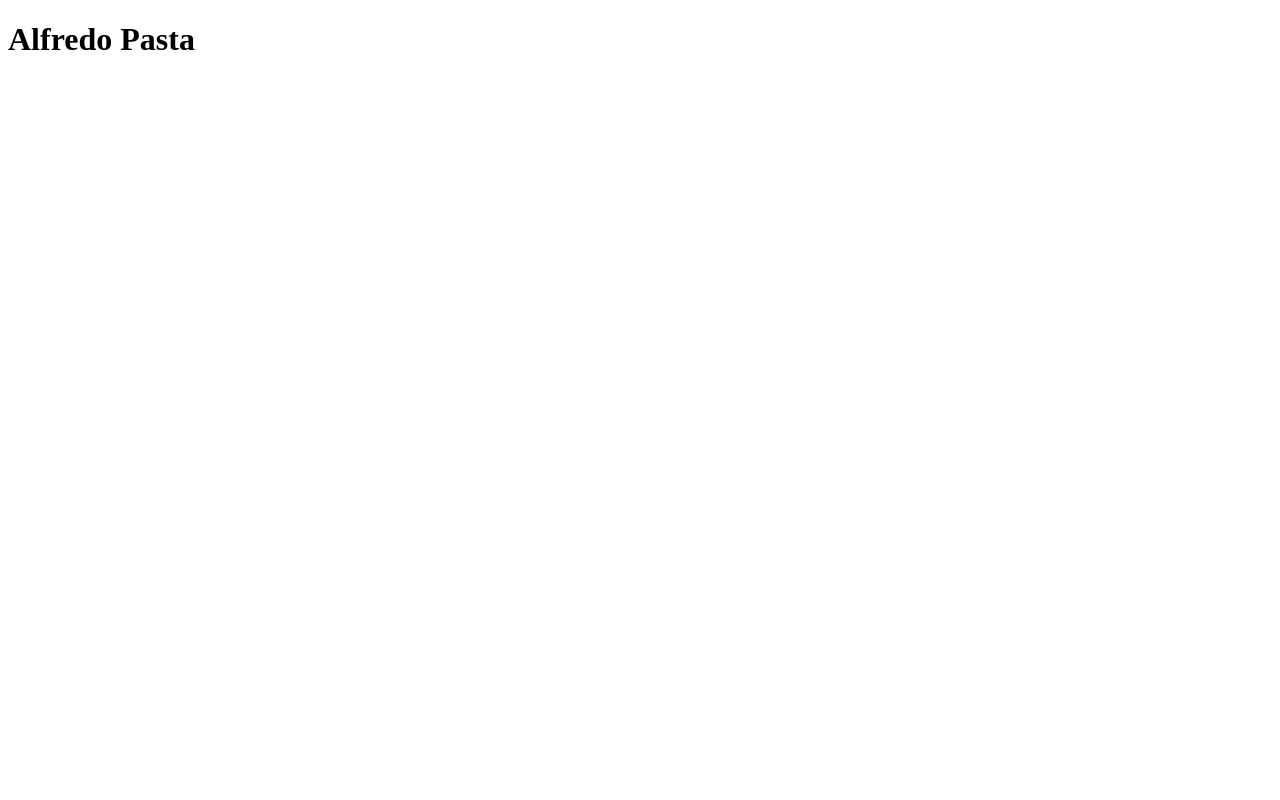
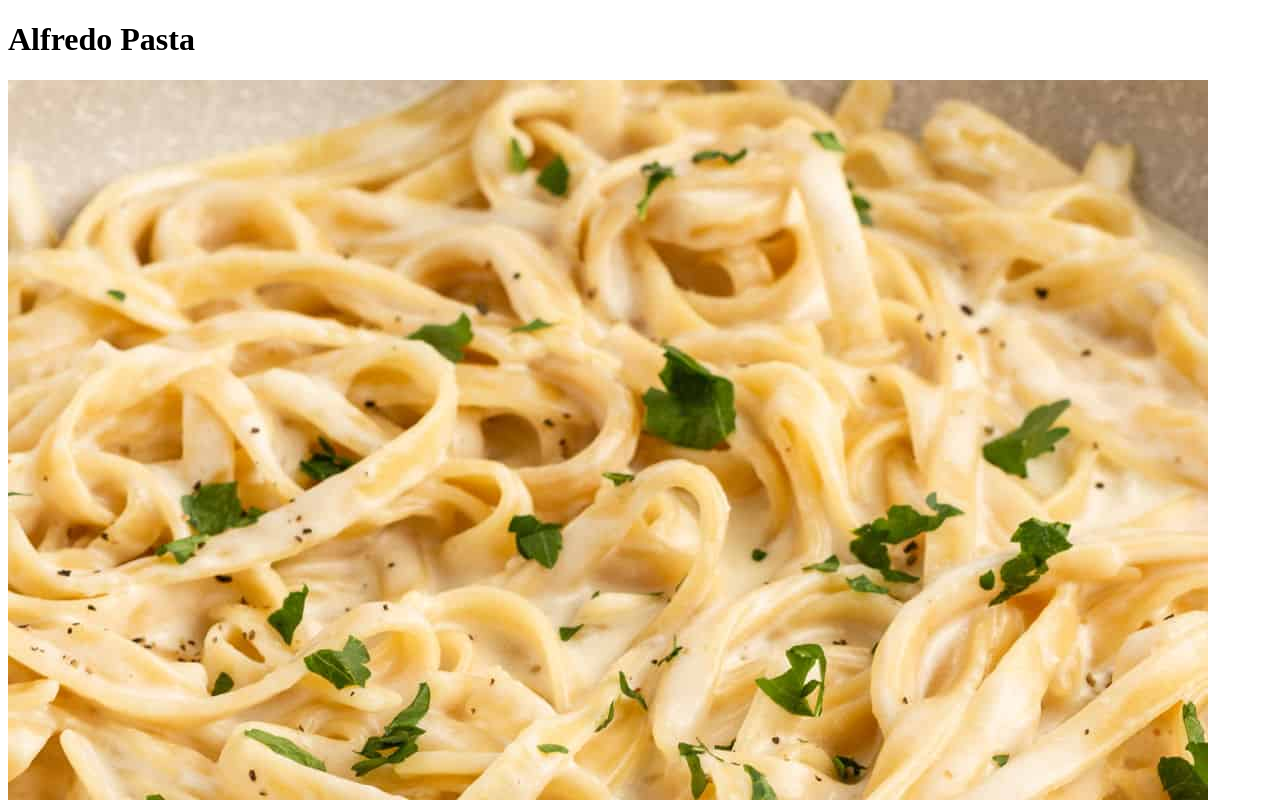
Before and after one commit to yshim1/odin-recipes, a plain HTML site: page recipes/alfredopasta.html in a window 1280 px wide. Shown: the top 800 px of the page. Drawn offline with Linux system fonts and the light colour scheme.

Commit message:
Add image to recipe

```diff
--- a/recipes/alfredopasta.html
+++ b/recipes/alfredopasta.html
@@ -8,5 +8,6 @@
 </head>
 <body>
     <h1>Alfredo Pasta</h1>
+    <img src = "../Alfredo-Pasta.jpg" alt = "Delicious Alfredo Pasta">
 </body>
 </html>
```
Also changed, not shown: index.html (+0 -1 lines), Alfredo-Pasta.jpg (added).
